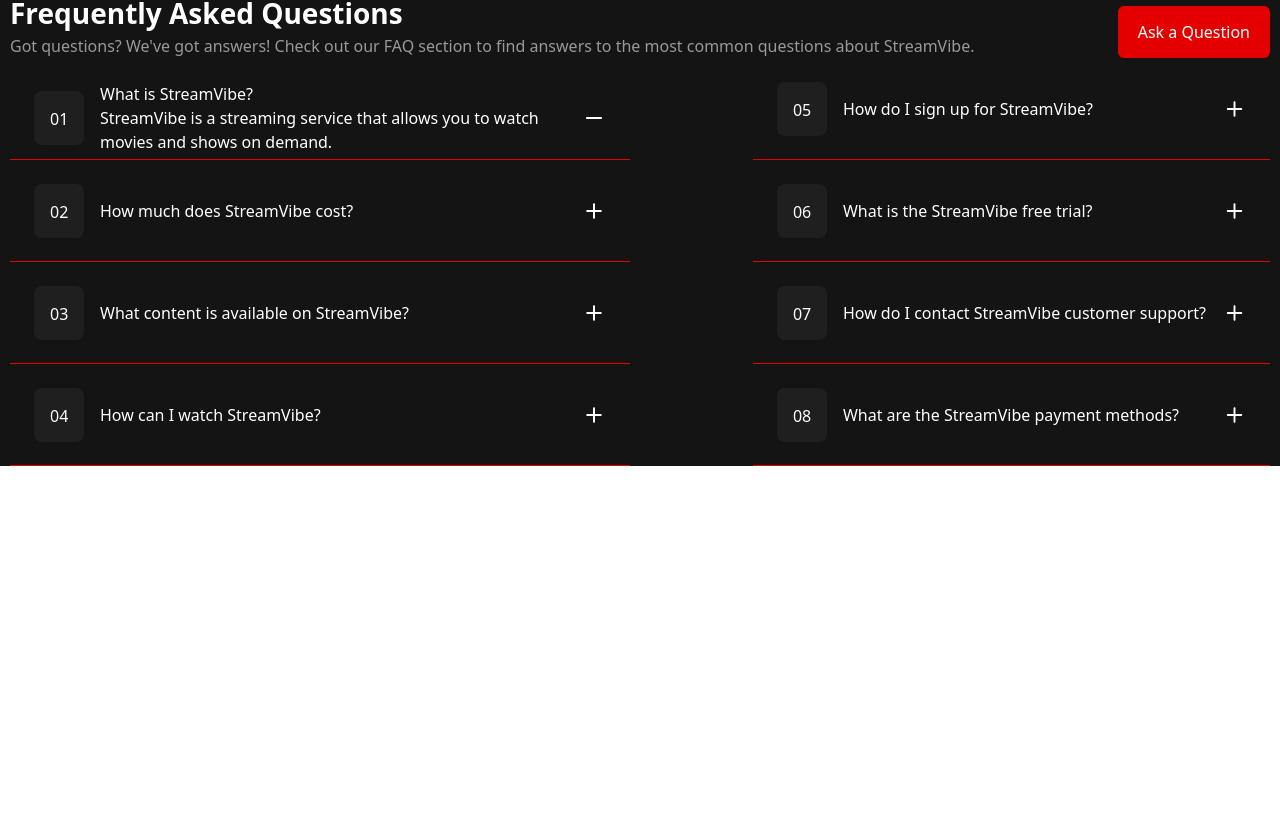
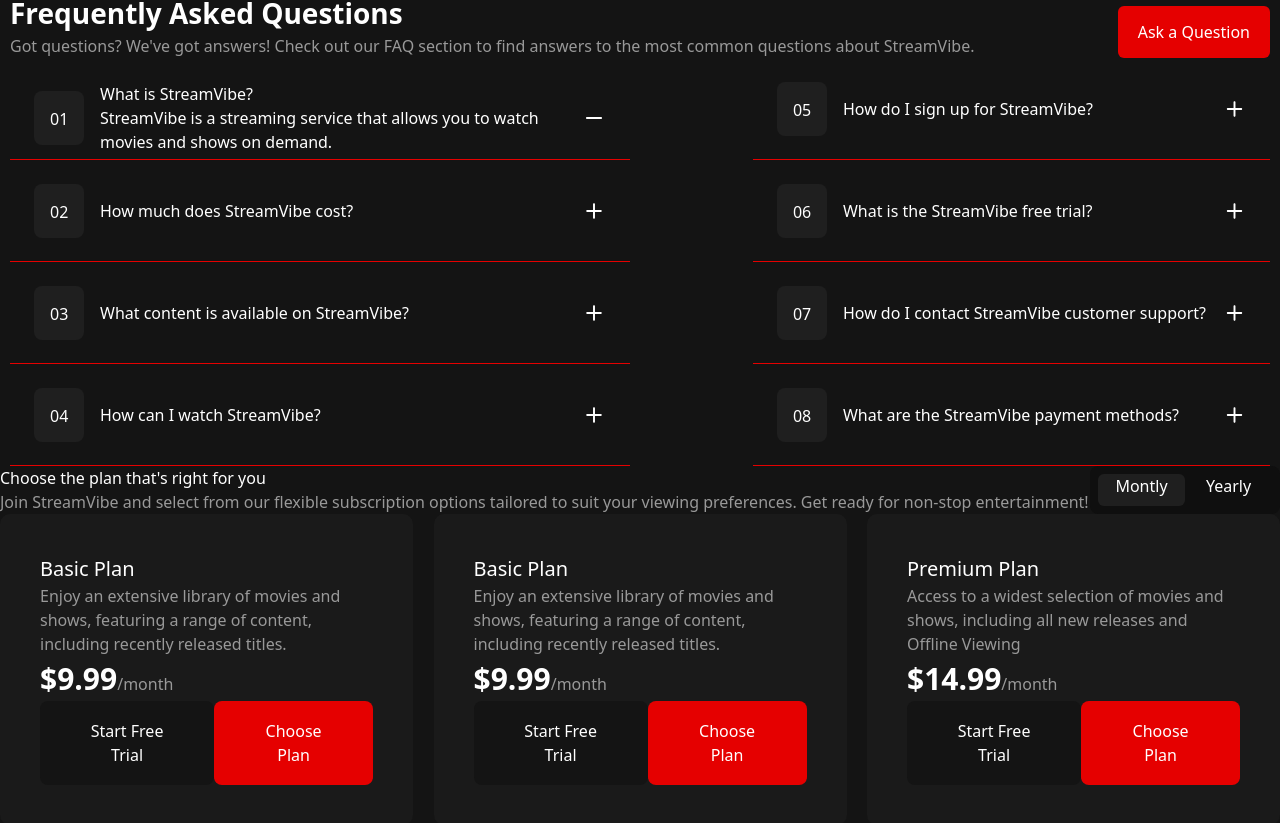
Before and after one commit to DataKvinikadze/Homework-1, a React (Vite) app: page / in a window 1280 px wide. Shown: the part 1762-2585 px from the top of the page. Before the commit the page ends 2228 px from the top, so only its background shows below. Built offline with nearby package versions, Linux system fonts and the light colour scheme.

Commit message:
feature/Complete Plan.jsx

```diff
--- a/src/App.jsx
+++ b/src/App.jsx
@@ -4,6 +4,7 @@
 import Category from "./Components/Category";
 import Devices from "./Components/Devices";
 import Question from "./Components/Question";
+import Plan from "./Components/Plan";
 
 function App() {
   const [count, setCount] = useState(0);
@@ -15,6 +16,7 @@
         <Category />
         <Devices />
         <Question />
+        <Plan />
       </div>
     </>
   );
--- a/src/Components/Plan.jsx
+++ b/src/Components/Plan.jsx
@@ -1,7 +1,43 @@
 import React from "react";
+import PlanCard from "./PlanCard";
+import { plan } from "../constants";
 
 const Plan = () => {
-  return <div>Plan</div>;
+  return (
+    <>
+      <div className="text-white max-w-[1440px] w-full mx-auto flex justify-center">
+        <div className="max-w-[1300px] w-full px-10px">
+          {/* Header */}
+          <div className="flex justify-between">
+            <div>
+              <h1 className="text-[#FFFFFF] ">{plan.title}</h1>
+              <p className="text-[#999999]">{plan.subTitle}</p>
+            </div>
+            <div className="max-w-[190px] w-full flex p-2 bg-[#0F0F0F] rounded-[8px]">
+              <div className="flex-[1] bg-[#1F1F1F] text-center rounded-[6px]">
+                Montly
+              </div>
+              <div className="flex-[1] text-center">Yearly</div>
+            </div>
+          </div>
+          <div>
+            <ul className="flex justify-between">
+              {plan.content.map((item) => (
+                <PlanCard
+                  key={item.id}
+                  cardId={item.id}
+                  cardTitle={item.title}
+                  price={item.price}
+                  duration={item.duration}
+                  content={item.content}
+                />
+              ))}
+            </ul>
+          </div>
+        </div>
+      </div>
+    </>
+  );
 };
 
 export default Plan;
```
